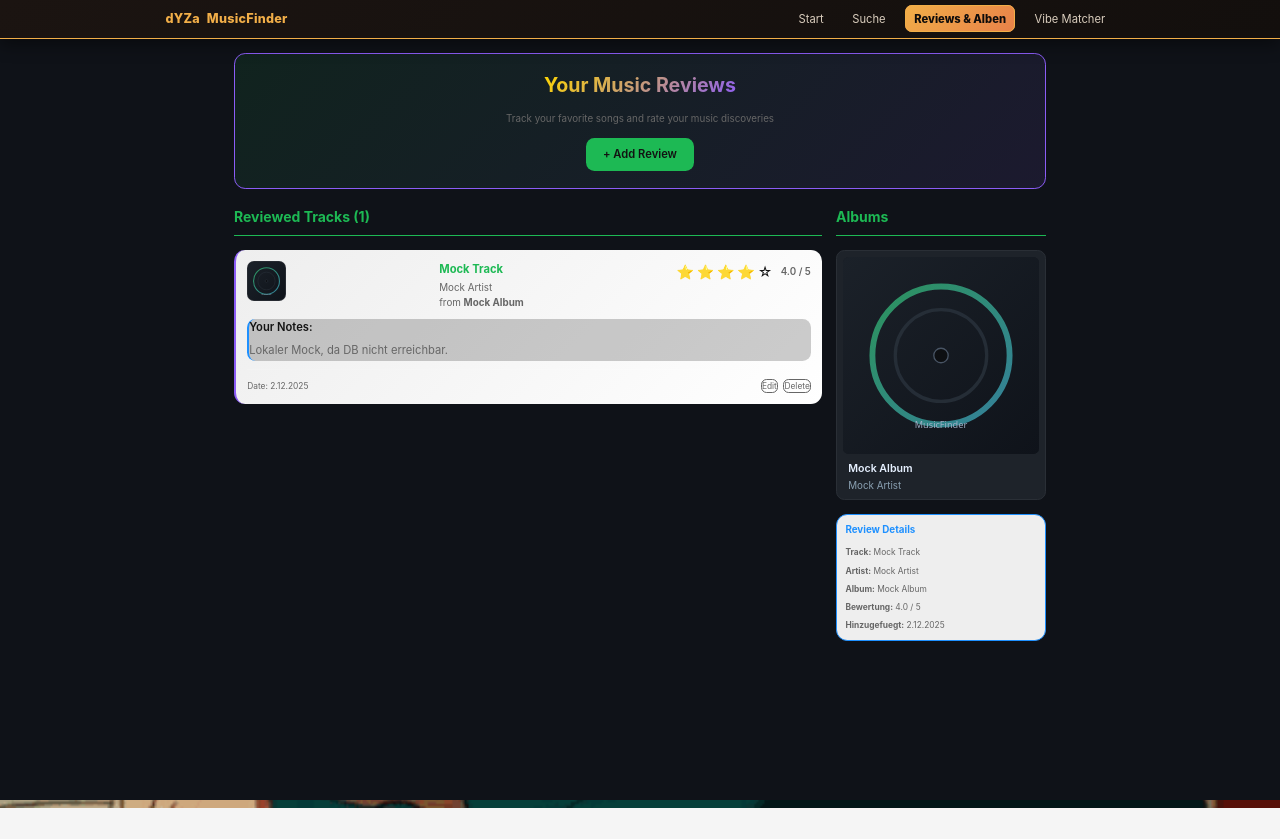
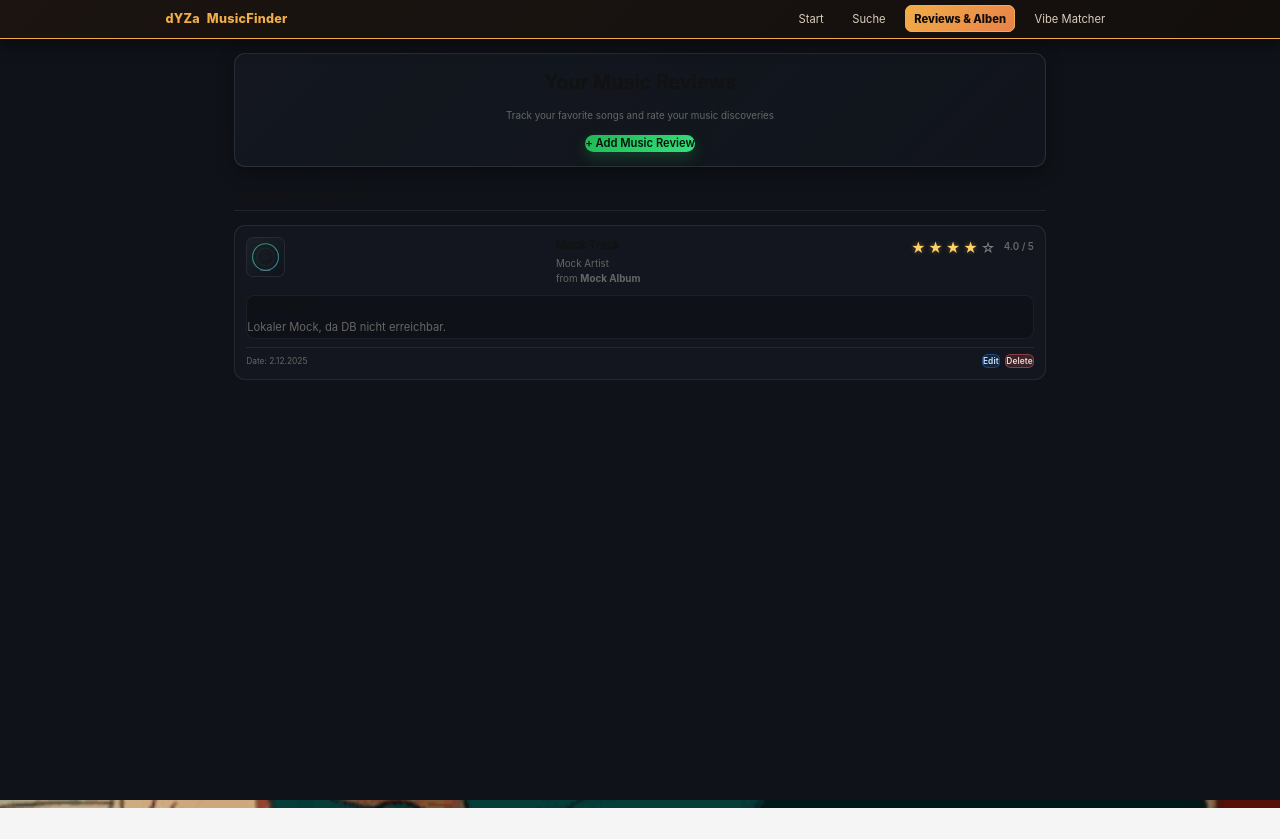
Before and after one commit to Jeff0559/MusicFinder, a SvelteKit app: page /reviews in a window 1280 px wide. Built offline with nearby package versions, Linux system fonts and the light colour scheme; no server answers.

Commit message:
Nochmals Verbesserung der ratings

```diff
--- a/src/lib/components/RatingStars.svelte
+++ b/src/lib/components/RatingStars.svelte
@@ -9,24 +9,20 @@
 		}
 	}
 
-	function getStarEmoji(index: number): string {
-		if (index < rating) {
-			return '⭐';
-		}
-		return '☆';
-	}
 </script>
 
 <div class="rating-stars" class:interactive>
 	{#each Array.from({ length: maxRating }) as _, i}
 		<button
 			class="star"
-			onclick={() => handleStarClick(i + 1)}
+			class:active={i < rating}
+			on:click={() => handleStarClick(i + 1)}
 			disabled={!interactive}
 			type="button"
+			aria-pressed={i < rating}
 			title={`${i + 1} / ${maxRating} stars`}
 		>
-			{getStarEmoji(i)}
+			{i < rating ? '★' : '☆'}
 		</button>
 	{/each}
 	<span class="rating-text">{rating.toFixed(1)} / {maxRating}</span>
@@ -49,6 +45,7 @@
 		cursor: pointer;
 		transition: all var(--transition-base);
 		display: inline-block;
+		color: rgba(255, 255, 255, 0.45);
 	}
 
 	.star:disabled {
@@ -58,6 +55,11 @@
 	.star:not(:disabled):hover {
 		transform: scale(1.2);
 		filter: drop-shadow(0 0 0.25rem var(--color-accent-yellow));
+	}
+
+	.star.active {
+		color: #ffd166;
+		text-shadow: 0 0 0.5rem rgba(255, 209, 102, 0.35);
 	}
 
 	.star:focus {
--- a/src/routes/reviews/+page.svelte
+++ b/src/routes/reviews/+page.svelte
@@ -2,7 +2,6 @@
 	import { onMount } from 'svelte';
 	import AlbumCard from '$lib/components/AlbumCard.svelte';
 	import RatingStars from '$lib/components/RatingStars.svelte';
-	import type { SpotifyAlbum } from '$lib/types';
 
 	type StoredReview = {
 		id: string;
@@ -15,17 +14,7 @@
 		coverUrl?: string;
 	};
 
-	const albumFromReview = (review: StoredReview): SpotifyAlbum => ({
-		id: review.id,
-		name: review.album || review.trackName,
-		artists: [{ id: review.id, name: review.artist }],
-		images: (review.coverUrl || reviewCovers[review.id])
-			? [{ url: review.coverUrl || reviewCovers[review.id] }]
-			: []
-	});
-
 	let reviewedTracks: StoredReview[] = [];
-	let selectedAlbum: StoredReview | null = null;
 	let showAddReview = false;
 	let reviewCovers: Record<string, string> = {};
 
@@ -65,7 +54,6 @@
 				error = data.error;
 			}
 			reviewedTracks = Array.isArray(data.reviews) ? data.reviews : [];
-			selectedAlbum = reviewedTracks[0] ?? null;
 			await loadReviewCovers(reviewedTracks);
 		} catch (err) {
 			console.error('loadReviews failed', err);
@@ -113,15 +101,15 @@
 		};
 
 		try {
+			const albumQuery = `${review.album} ${review.artist}`.trim();
+			if (albumQuery) {
+				const url = await fetchAlbumCover(albumQuery);
+				if (url) return url;
+			}
+
 			const trackQuery = `${review.trackName} ${review.artist}`.trim();
 			if (trackQuery) {
 				const url = await fetchTrackCover(trackQuery);
-				if (url) return url;
-			}
-
-			const albumQuery = `${review.album} ${review.artist}`.trim();
-			if (albumQuery) {
-				const url = await fetchAlbumCover(albumQuery);
 				if (url) return url;
 			}
 
@@ -165,10 +153,6 @@
 			rating: 4,
 			notes: ''
 		};
-	}
-
-	function handleViewAlbum(review: StoredReview) {
-		selectedAlbum = review;
 	}
 
 	async function submitReview(event: Event) {
@@ -231,9 +215,6 @@
 			}
 
 			reviewedTracks = reviewedTracks.filter((t) => t.id !== id);
-			if (selectedAlbum?.id === id) {
-				selectedAlbum = null;
-			}
 		} catch (err) {
 			console.error('deleteReview failed', err);
 			error = 'Review konnte nicht gelÃ¶scht werden.';
@@ -249,7 +230,7 @@
 			<h1>Your Music Reviews</h1>
 			<p>Track your favorite songs and rate your music discoveries</p>
 			<button class="add-review-btn" onclick={handleAddReview} type="button">
-				+ Add Review
+				+ Add Music Review
 			</button>
 		</div>
 	</section>
@@ -327,37 +308,6 @@
 			{/if}
 		</main>
 
-		<aside class="albums-sidebar">
-			<div class="sidebar-header">
-				<h2>Albums</h2>
-			</div>
-
-			<div class="albums-grid">
-				{#if reviewedTracks.length === 0}
-					<p class="muted">Noch keine Alben gespeichert.</p>
-				{:else}
-					{#each reviewedTracks as track (track.id)}
-						<AlbumCard
-							album={albumFromReview(track)}
-							onViewDetails={() => handleViewAlbum(track)}
-						/>
-					{/each}
-				{/if}
-			</div>
-
-			{#if selectedAlbum}
-				<div class="album-detail">
-					<h3>Review Details</h3>
-					<div class="album-info">
-						<p><strong>Track:</strong> {selectedAlbum.trackName}</p>
-						<p><strong>Artist:</strong> {selectedAlbum.artist}</p>
-						<p><strong>Album:</strong> {selectedAlbum.album || 'Single'}</p>
-						<p><strong>Bewertung:</strong> {selectedAlbum.rating.toFixed(1)} / 5</p>
-						<p><strong>Hinzugefuegt:</strong> {new Date(selectedAlbum.createdAt).toLocaleDateString('de-DE')}</p>
-					</div>
-				</div>
-			{/if}
-		</aside>
 	</div>
 
 	{#if showAddReview}
@@ -458,10 +408,11 @@
 	.reviews-header {
 		text-align: center;
 		margin-bottom: var(--space-24);
-		padding: var(--space-24) var(--space-16);
-		background: linear-gradient(135deg, rgba(29, 185, 84, 0.1) 0%, rgba(139, 92, 246, 0.1) 100%);
+		padding: var(--space-20) var(--space-16);
+		background: linear-gradient(135deg, rgba(20, 24, 32, 0.92), rgba(18, 22, 30, 0.78));
 		border-radius: var(--radius-lg);
-		border: 0.0625rem solid var(--color-accent-purple);
+		border: 0.0625rem solid rgba(255, 255, 255, 0.1);
+		box-shadow: 0 0.5rem 1.5rem rgba(0, 0, 0, 0.35);
 	}
 
 	.header-content {
@@ -469,15 +420,14 @@
 		flex-direction: column;
 		gap: var(--space-16);
 		align-items: center;
+		max-width: 32rem;
+		margin: 0 auto;
 	}
 
 	.reviews-header h1 {
 		margin: 0;
 		font-size: 1.75rem;
-		background: linear-gradient(135deg, var(--color-accent-yellow), var(--color-accent-purple));
-		-webkit-background-clip: text;
-		-webkit-text-fill-color: transparent;
-		background-clip: text;
+		color: var(--color-text-primary);
 	}
 
 	.reviews-header p {
@@ -488,19 +438,20 @@
 
 	.add-review-btn {
 		all: unset;
-		padding: var(--space-12) var(--space-24);
-		background: var(--color-primary);
-		color: var(--color-text-primary);
+		padding: var(--space-10) var(--space-22);
+		background: linear-gradient(135deg, var(--color-primary), #36e07b);
+		color: #0b120f;
 		border-radius: var(--radius-md);
 		font-weight: var(--font-weight-semibold);
 		cursor: pointer;
 		transition: all var(--transition-base);
+		box-shadow: 0 0.5rem 1.2rem rgba(29, 185, 84, 0.25);
 	}
 
 	.add-review-btn:hover {
-		background: var(--color-primary-dark);
-		transform: translateY(-0.125rem);
-		box-shadow: var(--shadow-lg);
+		background: linear-gradient(135deg, #1ed760, #4df18f);
+		transform: translateY(-0.125rem) scale(1.02);
+		box-shadow: 0 0.7rem 1.4rem rgba(29, 185, 84, 0.35);
 	}
 
 	.add-review-btn:focus {
@@ -511,7 +462,7 @@
 	/* Main Layout */
 	.reviews-container {
 		display: grid;
-		grid-template-columns: 1fr 18.75rem;
+		grid-template-columns: 1fr;
 		gap: var(--space-20);
 	}
 
@@ -523,14 +474,14 @@
 	}
 
 	.list-header {
-		border-bottom: 0.125rem solid var(--color-primary);
-		padding-bottom: var(--space-12);
+		border-bottom: 0.0625rem solid rgba(255, 255, 255, 0.08);
+		padding-bottom: var(--space-8);
 	}
 
 	.list-header h2 {
 		margin: 0;
 		font-size: 1.25rem;
-		color: var(--color-primary);
+		color: var(--color-text-primary);
 	}
 
 	.error-banner {
@@ -588,15 +539,15 @@
 		flex-direction: column;
 		gap: var(--space-12);
 		padding: var(--space-16);
-		background: linear-gradient(135deg, var(--color-bg-light) 0%, var(--color-bg-medium) 100%);
+		background: rgba(20, 24, 32, 0.9);
 		border-radius: var(--radius-lg);
-		border-left: 0.1875rem solid var(--color-accent-purple);
+		border: 0.0625rem solid rgba(255, 255, 255, 0.08);
 		transition: all var(--transition-base);
 	}
 
 	.review-card:hover {
-		transform: translateX(0.25rem);
-		box-shadow: var(--shadow-lg);
+		transform: translateY(-0.125rem);
+		box-shadow: 0 0.5rem 1.25rem rgba(0, 0, 0, 0.35);
 	}
 
 	.review-header {
@@ -631,7 +582,7 @@
 	.review-info h3 {
 		margin: 0 0 var(--space-4) 0;
 		font-size: 1rem;
-		color: var(--color-primary);
+		color: var(--color-text-primary);
 	}
 
 	.artist,
@@ -643,13 +594,14 @@
 
 	.review-rating {
 		text-align: right;
+		white-space: nowrap;
 	}
 
 	.review-notes {
 		padding: var(--space-10);
-		background: rgba(0, 0, 0, 0.2);
+		background: rgba(0, 0, 0, 0.22);
 		border-radius: var(--radius-md);
-		border-left: 0.1875rem solid var(--color-accent-blue);
+		border: 0.0625rem solid rgba(255, 255, 255, 0.06);
 	}
 
 	.notes-label {
@@ -668,8 +620,8 @@
 		display: flex;
 		justify-content: space-between;
 		align-items: center;
-		padding-top: var(--space-12);
-		border-top: 0.0625rem solid rgba(255, 255, 255, 0.1);
+		padding-top: var(--space-8);
+		border-top: 0.0625rem solid rgba(255, 255, 255, 0.08);
 		font-size: var(--font-size-xs);
 		color: var(--color-text-secondary);
 	}
@@ -682,85 +634,49 @@
 	.action-btn {
 		all: unset;
 		padding: var(--space-6) var(--space-12);
-		background: transparent;
-		border: 0.0625rem solid var(--color-text-secondary);
+		background: rgba(255, 255, 255, 0.06);
+		border: 0.0625rem solid rgba(255, 255, 255, 0.18);
 		border-radius: var(--radius-sm);
 		cursor: pointer;
 		font-size: var(--font-size-xs);
+		font-weight: var(--font-weight-semibold);
+		letter-spacing: 0.01em;
 		transition: all var(--transition-base);
 	}
 
 	.action-btn:hover {
-		border-color: var(--color-text-primary);
+		border-color: rgba(255, 255, 255, 0.35);
 		color: var(--color-text-primary);
+	}
+
+	.edit-btn {
+		background: rgba(30, 144, 255, 0.14);
+		border-color: rgba(30, 144, 255, 0.35);
+		color: #cfe4ff;
+	}
+
+	.delete-btn {
+		background: rgba(255, 107, 107, 0.16);
+		border-color: rgba(255, 107, 107, 0.4);
+		color: #ffd4d4;
 	}
 
 	.edit-btn:hover {
 		background: rgba(30, 144, 255, 0.2);
-		border-color: var(--color-accent-blue);
+		border-color: rgba(30, 144, 255, 0.6);
 	}
 
 	.delete-btn:hover {
 		background: rgba(255, 107, 107, 0.2);
-		border-color: var(--color-error);
+		border-color: rgba(255, 107, 107, 0.7);
 	}
 
-	/* Sidebar */
-	.albums-sidebar {
-		display: flex;
-		flex-direction: column;
-		gap: var(--space-20);
-	}
-
-	.sidebar-header {
-		border-bottom: 0.125rem solid var(--color-primary);
-		padding-bottom: var(--space-12);
-	}
-
-	.sidebar-header h2 {
-		margin: 0;
-		font-size: var(--font-size-xl);
-		color: var(--color-primary);
-	}
-
-	.albums-grid {
-		display: grid;
-		grid-template-columns: 1fr;
-		gap: var(--space-16);
-		max-height: 32.5rem;
-		overflow-y: auto;
-	}
-
-	.album-detail {
-		padding: var(--space-12);
-		background: var(--color-bg-light);
-		border-radius: var(--radius-lg);
-		border: 0.125rem solid var(--color-accent-blue);
-	}
-
-	.album-detail h3 {
-		margin: 0 0 var(--space-12) 0;
-		font-size: 0.875rem;
-		color: var(--color-accent-blue);
-	}
-
-	.album-info {
-		display: flex;
-		flex-direction: column;
-		gap: var(--space-8);
-	}
-
-	.album-info p {
-		margin: 0;
-		font-size: 0.75rem;
-		color: var(--color-text-secondary);
-	}
 
 	/* Modal */
 	.modal-overlay {
 		position: fixed;
 		inset: 0;
-		background: rgba(0, 0, 0, 0.7);
+		background: rgba(5, 8, 12, 0.78);
 		display: flex;
 		align-items: center;
 		justify-content: center;
@@ -778,14 +694,15 @@
 	}
 
 	.modal {
-		background: var(--color-bg-light);
+		background: linear-gradient(180deg, rgba(20, 24, 32, 0.98), rgba(16, 20, 28, 0.95));
+		border: 0.0625rem solid rgba(255, 255, 255, 0.08);
 		border-radius: var(--radius-lg);
 		padding: var(--space-28);
 		max-width: 31.25rem;
 		width: 90%;
 		max-height: 90vh;
 		overflow-y: auto;
-		box-shadow: var(--shadow-2xl);
+		box-shadow: 0 1.25rem 3rem rgba(0, 0, 0, 0.55);
 		animation: slideUp 300ms ease-out;
 	}
 
@@ -805,26 +722,34 @@
 		justify-content: space-between;
 		align-items: center;
 		margin-bottom: var(--space-24);
-		border-bottom: 0.125rem solid var(--color-primary);
+		border-bottom: 0.0625rem solid rgba(255, 255, 255, 0.08);
 		padding-bottom: var(--space-12);
 	}
 
 	.modal-header h2 {
 		margin: 0;
 		font-size: var(--font-size-2xl);
-		color: var(--color-primary);
+		color: var(--color-text-primary);
 	}
 
 	.close-btn {
 		all: unset;
-		font-size: var(--font-size-xl);
+		font-size: var(--font-size-lg);
 		cursor: pointer;
 		transition: all var(--transition-base);
+		width: 2rem;
+		height: 2rem;
+		display: grid;
+		place-items: center;
+		border-radius: 999px;
+		background: rgba(255, 255, 255, 0.06);
+		border: 0.0625rem solid rgba(255, 255, 255, 0.1);
 	}
 
 	.close-btn:hover {
-		transform: scale(1.2);
-		color: var(--color-error);
+		transform: scale(1.05);
+		color: #ffd4d4;
+		border-color: rgba(255, 107, 107, 0.6);
 	}
 
 	.review-form {
@@ -841,25 +766,28 @@
 
 	.form-group label {
 		font-weight: var(--font-weight-semibold);
-		color: var(--color-text-primary);
+		color: var(--color-text-secondary);
 		font-size: var(--font-size-sm);
+		letter-spacing: 0.04em;
+		text-transform: uppercase;
 	}
 
 	.form-group input,
 	.form-group textarea {
 		padding: var(--space-12);
-		background: var(--color-bg-dark);
-		border: 0.125rem solid var(--color-bg-medium);
+		background: rgba(12, 16, 22, 0.85);
+		border: 0.0625rem solid rgba(255, 255, 255, 0.12);
 		border-radius: var(--radius-md);
 		color: var(--color-text-primary);
 		font-size: var(--font-size-md);
-		transition: border-color var(--transition-base);
+		transition: border-color var(--transition-base), box-shadow var(--transition-base);
 	}
 
 	.form-group input:focus,
 	.form-group textarea:focus {
 		outline: none;
-		border-color: var(--color-primary);
+		border-color: rgba(29, 185, 84, 0.7);
+		box-shadow: 0 0 0 0.1875rem rgba(29, 185, 84, 0.18);
 	}
 
 	.form-group textarea {
@@ -869,8 +797,9 @@
 
 	.rating-input {
 		padding: var(--space-12);
-		background: var(--color-bg-dark);
+		background: rgba(12, 16, 22, 0.85);
 		border-radius: var(--radius-md);
+		border: 0.0625rem solid rgba(255, 255, 255, 0.1);
 	}
 
 	.form-actions {
@@ -891,39 +820,30 @@
 	}
 
 	.btn-primary {
-		background: var(--color-primary);
-		color: var(--color-text-primary);
+		background: linear-gradient(135deg, var(--color-primary), #36e07b);
+		color: #0b120f;
 	}
 
 	.btn-primary:hover {
-		background: var(--color-primary-dark);
-		transform: translateY(-0.125rem);
+		background: linear-gradient(135deg, #1ed760, #4df18f);
+		transform: translateY(-0.125rem) scale(1.01);
 	}
 
 	.btn-secondary {
-		background: var(--color-bg-medium);
+		background: rgba(255, 255, 255, 0.06);
 		color: var(--color-text-primary);
-		border: 0.0625rem solid var(--color-text-secondary);
+		border: 0.0625rem solid rgba(255, 255, 255, 0.2);
 	}
 
 	.btn-secondary:hover {
-		border-color: var(--color-text-primary);
-		background: var(--color-bg-light);
+		border-color: rgba(255, 255, 255, 0.35);
+		background: rgba(255, 255, 255, 0.12);
 	}
 
 	/* Responsive */
 	@media (max-width: 64rem) {
 		.reviews-container {
 			grid-template-columns: 1fr;
-		}
-
-		.albums-sidebar {
-			order: 2;
-		}
-
-		.albums-grid {
-			grid-template-columns: repeat(auto-fit, minmax(9.375rem, 1fr));
-			max-height: auto;
 		}
 	}
 
```
